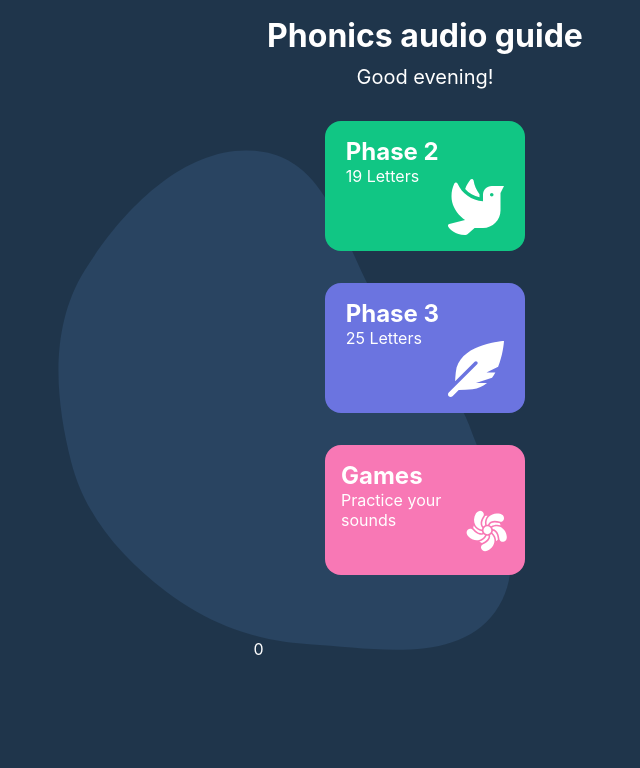
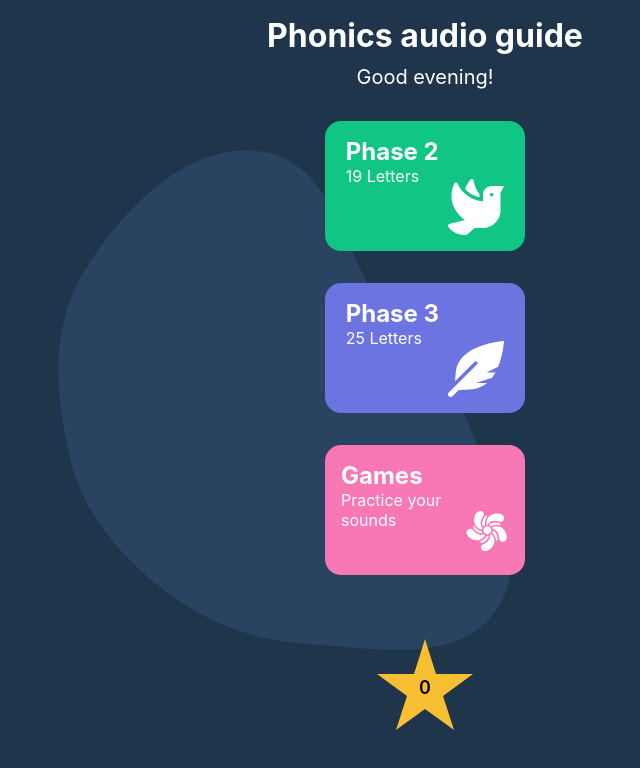
Before and after one commit to hellodeborahuk/buzzphonics, a React (Create React App) app: page / in a window 1280 px wide. Shown: the top 768 px of the page, without its empty margins (215-855 px from the left). Built offline with nearby package versions, Linux system fonts and the light colour scheme.

Commit message:
Added star to points

```diff
--- a/src/App.css
+++ b/src/App.css
@@ -353,3 +353,23 @@ transform: scale(1.1);
   transform: scale(1.1);
   cursor: pointer;
 }
+
+.star {
+    height: 100px;
+    width: 100px;
+    -webkit-clip-path: polygon(50% 0%, 61% 35%, 98% 35%, 68% 57%, 79% 91%, 50% 70%, 21% 91%, 32% 57%, 2% 35%, 39% 35%);
+    clip-path: polygon(50% 0%, 61% 35%, 98% 35%, 68% 57%, 79% 91%, 50% 70%, 21% 91%, 32% 57%, 2% 35%, 39% 35%);
+    text-align: center;
+    background: var(--yellow);
+    color: black;
+    font-size: 1.125rem;
+    font-weight: 600;
+  }
+
+  .star::before {
+    display: inline-block;
+    height: 100%;
+    background: var(--yellow);
+    vertical-align: middle;
+    content: '';
+  }
--- a/src/components/Points.js
+++ b/src/components/Points.js
@@ -5,7 +5,7 @@ const Points = () => {
     const [points, setPoints] = useContext(pointsContext);
 
     return ( <div>
-        {points}
+        <div className="star">{points}</div>
     </div> );
 }
 
```
